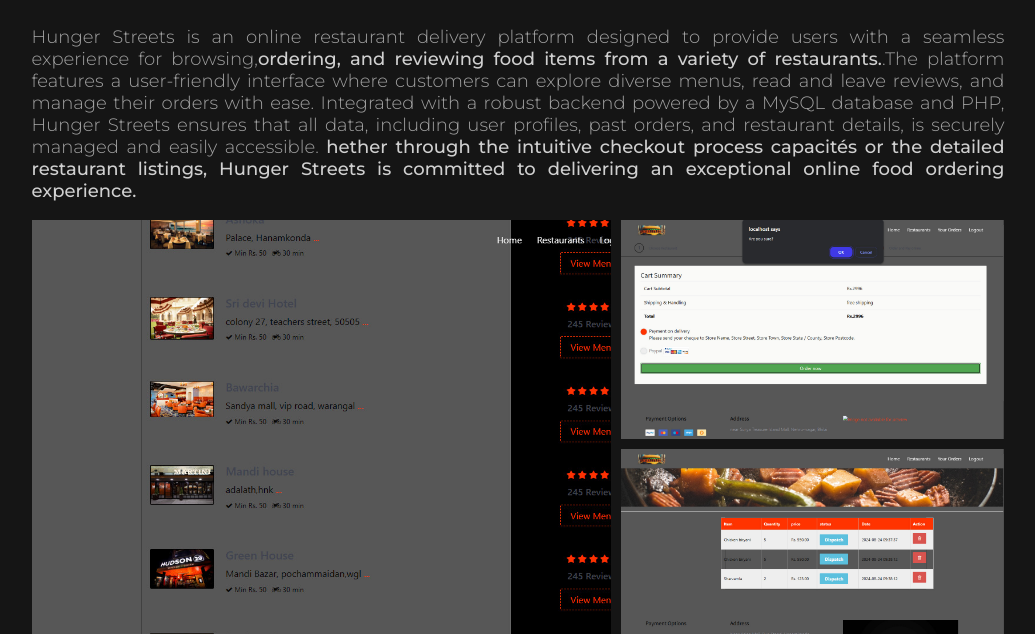
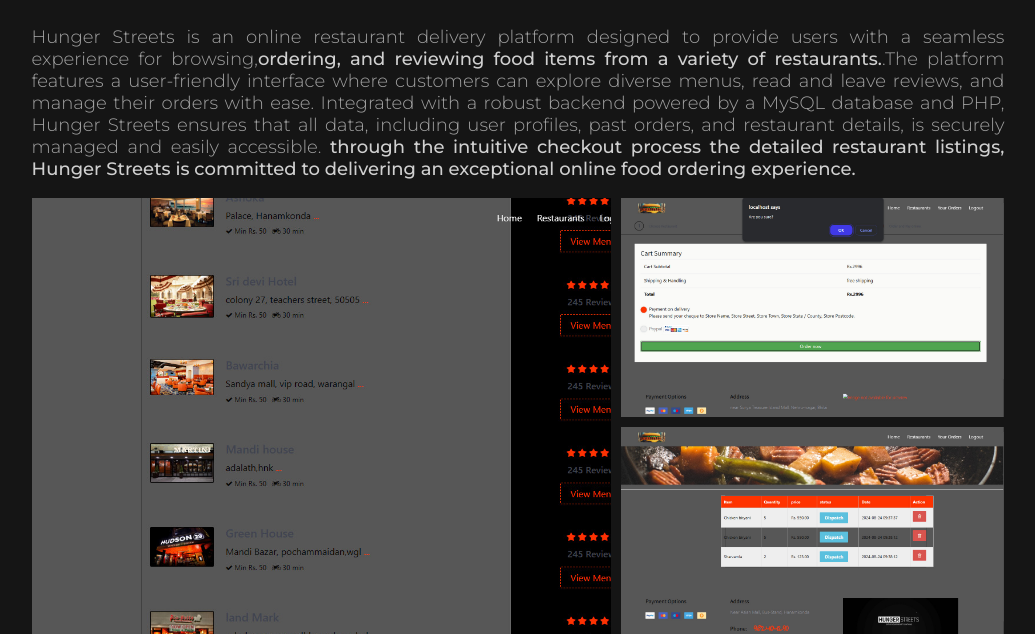
Before and after one commit to monkeyDsubhan/Subhan, a plain HTML site: page index.html in a window 1280 px wide. Shown: the part 7661-8295 px from the top of the page, without its empty margins (122-1157 px from the left). Drawn offline with nearby package versions, Linux system fonts and the light colour scheme.

Commit message:
Update index.html

```diff
--- a/index.html
+++ b/index.html
@@ -286,7 +286,7 @@
         <h1>Projet #4 -HUNGER STREET'S RESTAURANT</h1>
         <p>
           Hunger Streets is an online restaurant delivery platform designed to provide users with a seamless experience for browsing,<em>ordering, and reviewing food items from a variety of restaurants.</em>.The platform features a user-friendly interface
-          where customers can explore diverse menus, read and leave reviews, and manage their orders with ease. Integrated with a robust backend powered by a MySQL database and PHP, Hunger Streets ensures that all data, including user profiles, past orders, and restaurant details, is securely managed and easily accessible. <em>hether through the intuitive checkout process <em>capacités or the detailed restaurant listings</em>, Hunger Streets is committed to delivering an exceptional online food ordering experience.
+          where customers can explore diverse menus, read and leave reviews, and manage their orders with ease. Integrated with a robust backend powered by a MySQL database and PHP, Hunger Streets ensures that all data, including user profiles, past orders, and restaurant details, is securely managed and easily accessible. <em>through the intuitive checkout process <em>the detailed restaurant listings</em>, Hunger Streets is committed to delivering an exceptional online food ordering experience.
 
 
         </p>
```
